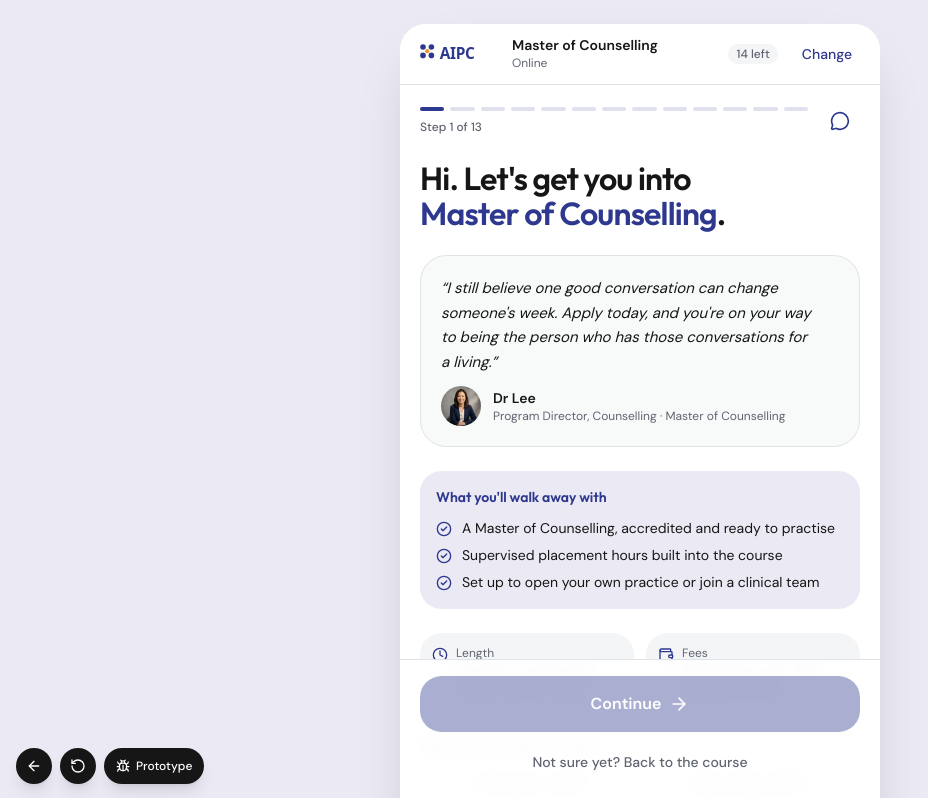
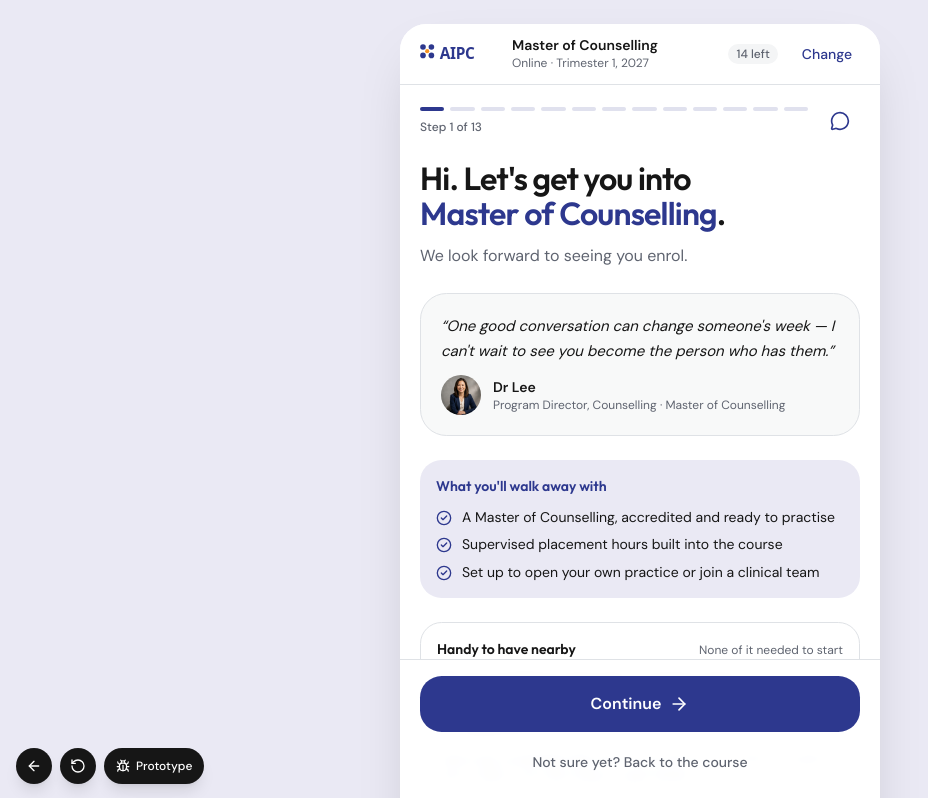
Before and after one commit to kostia-gif/upflow, a Next.js app: page /apply/start in a window 1280 px wide. Shown: the top 798 px of the page, without its empty margins (0-928 px from the left). Built offline with nearby package versions, Linux system fonts and the light colour scheme.

Commit message:
Sharpen intro screen: drop length/fees/campus/intake pickers, tighter copy

```diff
--- a/app/apply/start/page.tsx
+++ b/app/apply/start/page.tsx
@@ -1,22 +1,18 @@
 "use client"
 
 import { useRouter } from "next/navigation"
-import { Clock, Wallet } from "lucide-react"
 import { FacultyWelcome } from "@/components/apply/faculty-welcome"
 import { OutcomeCallout } from "@/components/apply/outcome-callout"
-import { Segmented } from "@/components/apply/segmented"
-import { NativeSelect, TextLink } from "@/components/apply/primitives"
+import { TextLink } from "@/components/apply/primitives"
 import { StepFrame } from "@/components/apply/step-frame"
 import { WhatYouNeed } from "@/components/apply/what-you-need"
 import { useApplication } from "@/lib/application/context"
 
 export default function StartPage() {
   const router = useRouter()
-  const { app, brand, course, totalSteps, dispatch } = useApplication()
-  const campus = course.campuses.find((c) => c.id === app.campusId)
+  const { app, brand, course, totalSteps } = useApplication()
   const spoken = app.repAssigned === "spoken"
   const firstName = app.firstName?.trim()
-  const ready = !!app.campusId && !!app.intakeId
 
   return (
     <StepFrame
@@ -34,95 +30,15 @@ export default function StartPage() {
           </>
         )
       }
+      lede="We look forward to seeing you enrol."
       showRep={false}
       cta={brand.applyCta}
-      ctaDisabled={!ready}
       onCta={() => router.push("/apply/you")}
       secondary={<TextLink href="/course">Not sure yet? Back to the course</TextLink>}
     >
       <div className="flex flex-col gap-6">
         <FacultyWelcome brand={brand.id} courseTitle={course.shortTitle} />
-
         <OutcomeCallout outcomes={course.outcomes} />
-
-        <dl className="grid grid-cols-2 gap-3">
-          <div className="flex items-start gap-2 rounded-2xl bg-muted p-3">
-            <Clock className="mt-0.5 size-4 shrink-0 text-brand" aria-hidden />
-            <div>
-              <dt className="text-xs text-muted-foreground">Length</dt>
-              <dd className="text-sm font-medium leading-snug">{course.duration}</dd>
-            </div>
-          </div>
-          <div className="flex items-start gap-2 rounded-2xl bg-muted p-3">
-            <Wallet className="mt-0.5 size-4 shrink-0 text-brand" aria-hidden />
-            <div>
-              <dt className="text-xs text-muted-foreground">Fees</dt>
-              <dd className="text-sm font-medium leading-snug">{course.fee}</dd>
-            </div>
-          </div>
-        </dl>
-
-        {course.campuses.length > 1 && (
-          <div className="flex flex-col gap-1.5">
-            <label htmlFor="campus" className="text-sm font-medium">
-              Campus
-            </label>
-            <NativeSelect
-              id="campus"
-              required
-              value={app.campusId ?? ""}
-              onChange={(e) => dispatch({ type: "SET_FIELDS", fields: { campusId: e.target.value || undefined } })}
-            >
-              <option value="" disabled>
-                Choose a campus
-              </option>
-              {course.campuses.map((c) => (
-                <option key={c.id} value={c.id}>
-                  {c.name}
-                  {c.placesLeft === 0 ? " — waitlist only" : c.placesLeft < 5 ? ` — ${c.placesLeft} places left` : ""}
-                </option>
-              ))}
-            </NativeSelect>
-          </div>
-        )}
-
-        {course.intakes.length <= 4 ? (
-          <Segmented
-            label="When do you want to start?"
-            options={course.intakes.map((i) => ({ value: i.id, label: i.label }))}
-            value={app.intakeId}
-            onChange={(v) => dispatch({ type: "SET_FIELDS", fields: { intakeId: v } })}
-            helper={
-              campus && campus.placesLeft > 0 && campus.placesLeft < 5
-                ? `${campus.placesLeft} places left at ${campus.name}. We hold yours for ${course.holdDays} days once you apply.`
-                : campus?.placesLeft === 0
-                  ? `${campus.name} is full for this intake. You can still apply and we'll offer you the next spot that opens.`
-                  : "You can change this later without starting over."
-            }
-          />
-        ) : (
-          <div className="flex flex-col gap-1.5">
-            <label htmlFor="intake" className="text-sm font-medium">
-              When do you want to start?
-            </label>
-            <NativeSelect
-              id="intake"
-              required
-              value={app.intakeId ?? ""}
-              onChange={(e) => dispatch({ type: "SET_FIELDS", fields: { intakeId: e.target.value || undefined } })}
-            >
-              <option value="" disabled>
-                Choose a start date
-              </option>
-              {course.intakes.map((i) => (
-                <option key={i.id} value={i.id}>
-                  {i.label}
-                </option>
-              ))}
-            </NativeSelect>
-          </div>
-        )}
-
         <WhatYouNeed />
       </div>
     </StepFrame>
--- a/lib/application/reducer.ts
+++ b/lib/application/reducer.ts
@@ -38,8 +38,8 @@ export function newApplication(brand: BrandId, courseId?: string): Application {
     id: `APP-${Math.floor(1000 + Math.random() * 9000)}`,
     brand,
     courseId: course.id,
-    campusId: course.campuses.length === 1 ? course.campuses[0].id : undefined,
-    intakeId: undefined,
+    campusId: (course.campuses.find((c) => c.placesLeft > 0) ?? course.campuses[0])?.id,
+    intakeId: course.intakes[0]?.id,
     mobileVerified: false,
     eligibility: {},
     modules: {},
--- a/lib/config/faculty.ts
+++ b/lib/config/faculty.ts
@@ -17,8 +17,7 @@ export const facultyLeads: Record<BrandId, FacultyLead> = {
     name: "Dr Lee",
     role: "Program Director, Counselling",
     photo: "/faculty/aipc.png",
-    quote:
-      "I still believe one good conversation can change someone's week. Apply today, and you're on your way to being the person who has those conversations for a living.",
+    quote: "One good conversation can change someone's week — I can't wait to see you become the person who has them.",
   },
   nzma: {
     name: "Chef Renee",
```
